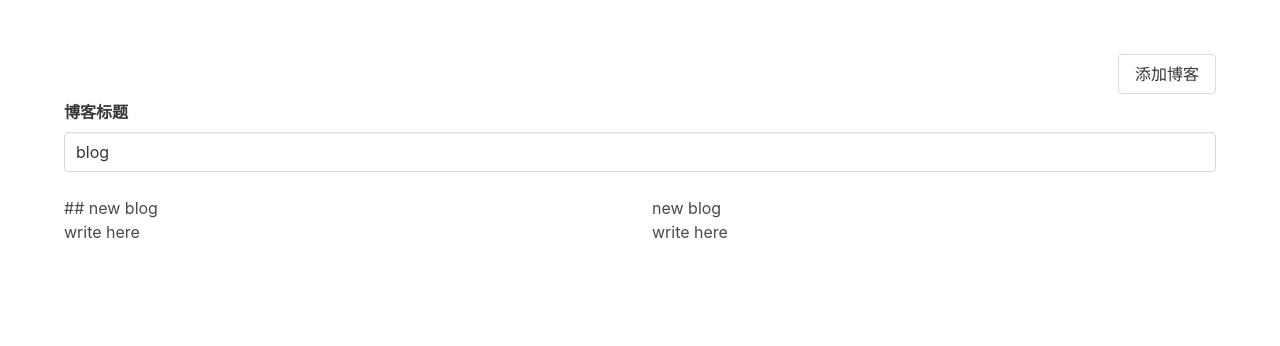
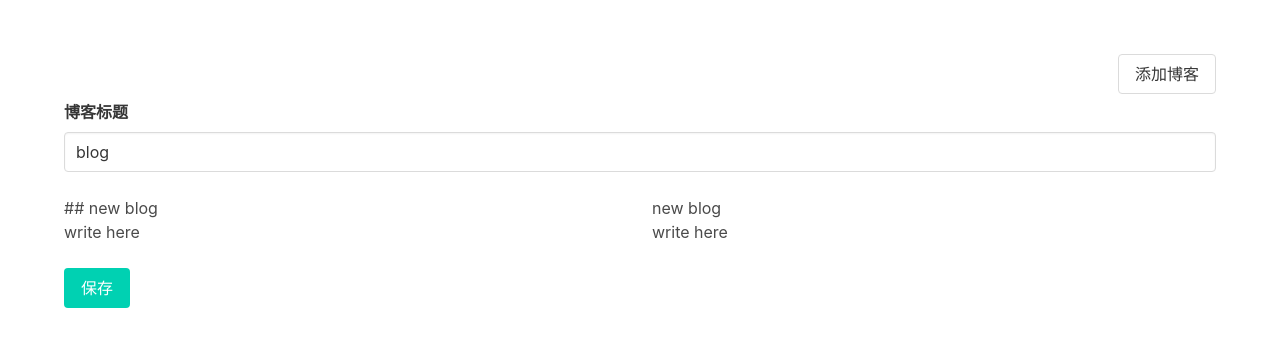
Before and after one commit to LoTwT/vue3-blog, a Vue app: page /posts/new in a window 1280 px wide. Shown: the top 346 px of the page. Built offline with nearby package versions, Linux system fonts and the light colour scheme.

Commit message:
mock save data

```diff
--- a/package.json
+++ b/package.json
@@ -24,6 +24,7 @@
     "@types/marked": "^2.0.3",
     "@types/moment": "^2.13.0",
     "@types/node": "^15.6.1",
+    "@types/uuid": "^8.3.0",
     "@vitejs/plugin-vue": "^1.2.3",
     "@vue/compiler-sfc": "^3.0.5",
     "@vue/test-utils": "^2.0.0-rc.6",
@@ -36,6 +37,7 @@
     "moment": "^2.29.1",
     "ts-jest": "26.5.4",
     "typescript": "^4.1.3",
+    "uuid": "^8.3.2",
     "vite": "^2.3.5",
     "vue-jest": "^5.0.0-alpha.10",
     "vue-tsc": "^0.0.24"
--- a/src/components/PostWriter.vue
+++ b/src/components/PostWriter.vue
@@ -25,6 +25,15 @@
         <div v-html="html" />
       </div>
     </div>
+
+    <!-- 保存 -->
+    <div class="columns">
+      <div class="column">
+        <button class="button is-primary is-pull-right" @click="handleSave">
+          保存
+        </button>
+      </div>
+    </div>
   </div>
 </template>
 
@@ -43,7 +52,7 @@ export default defineComponent({
       required: true,
     },
   },
-  setup(props) {
+  setup(props, ctx) {
     const post = toRefs(reactive(props.post));
     const contentEditable = ref<HTMLDivElement | null>(null);
 
@@ -66,6 +75,19 @@ export default defineComponent({
       contentEditable.value &&
       (post.markdown.value = contentEditable.value.innerText);
 
+    // 保存
+    const handleSave = () => {
+      // 将数据提交到父级
+      const newpost: Post = {
+        ...props.post,
+        title: post.title.value,
+        markdown: post.markdown.value,
+        html: post.markdown.value,
+      }
+
+      ctx.emit("updatePost", newpost)
+    }
+
     return {
       title: post.title,
       contentEditable,
@@ -74,6 +96,8 @@ export default defineComponent({
       markdown: post.markdown,
 
       html: post.html,
+
+      handleSave
     };
   },
 });
--- a/src/main.ts
+++ b/src/main.ts
@@ -7,10 +7,18 @@ import "highlight.js/styles/github.css"
 import axios from "axios"
 import * as MockData from "./mock"
 import { promiseTimeout } from "@vueuse/core"
+import { Post } from './types'
+import { v4 as uuidv4 } from "uuid"
 
 axios.get = async (url: string): Promise<any> => {
   await promiseTimeout(1000)
   return Promise.resolve({ data: url === "/mockposts" ? [MockData.todayPost, MockData.thisWeekPost, MockData.thisMonthPost] : [] })
 }
 
+axios.post = async (url: string, payload: Post): Promise<any> => {
+  await promiseTimeout(1000)
+  const id = uuidv4()
+  return Promise.resolve({ data: url === "/mockposts" ? { ...payload, id } : {} })
+}
+
 createApp(App).use(router).mount('#app')
--- a/src/store/index.ts
+++ b/src/store/index.ts
@@ -41,20 +41,22 @@ class Store {
   }
 
   async fetchPosts() {
-    const res = await axios.get<Post[]>("/Posts")
-    const ids: string[] = []
-    const all: Record<string, Post> = {}
+    const res = await axios.get<Post[]>("/mockposts")
 
-    for (const Post of res.data) {
-      ids.push(Post.id.toString())
-      all[Post.id] = Post
+    for (const post of res.data) {
+      if (!this.state.posts.ids.includes(post.id.toString())) {
+        this.state.posts.ids.push(post.id.toString())
+      }
+      this.state.posts.all[post.id] = post
     }
 
-    this.state.posts = {
-      ids,
-      all,
-      isLoaded: true
-    }
+    this.state.posts.isLoaded = true
+  }
+
+  async createPost(post: Post) {
+    const res = await axios.post<Post>("/mockposts", post)
+    this.state.posts.all[res.data.id] = res.data
+    this.state.posts.ids.push(res.data.id.toString())
   }
 }
 
--- a/src/views/NewPost.vue
+++ b/src/views/NewPost.vue
@@ -1,5 +1,5 @@
 <template>
-  <PostWriter :post="post" />
+  <PostWriter :post="post" @updatePost="dealSave" />
 </template>
 
 <script lang="ts">
@@ -7,6 +7,8 @@ import { defineComponent } from "vue";
 import PostWriter from "@/components/PostWriter.vue";
 import { Post } from "@/types";
 import moment from "moment";
+import { useStore } from "@/store";
+import { useRouter } from "vue-router";
 
 export default defineComponent({
   name: "NewPost",
@@ -21,8 +23,19 @@ export default defineComponent({
       created: moment(),
     };
 
+    const store = useStore()
+    const router = useRouter()
+
+    const dealSave = async (newpost: Post) => {
+      // 存储到 store 中
+      await store.createPost(newpost)
+      // 路由跳转
+      router.push("/")
+    }
+
     return {
       post,
+      dealSave
     };
   },
 });
```
Also changed, not shown: 1 other file (tests, documents, lock files or other folders).
